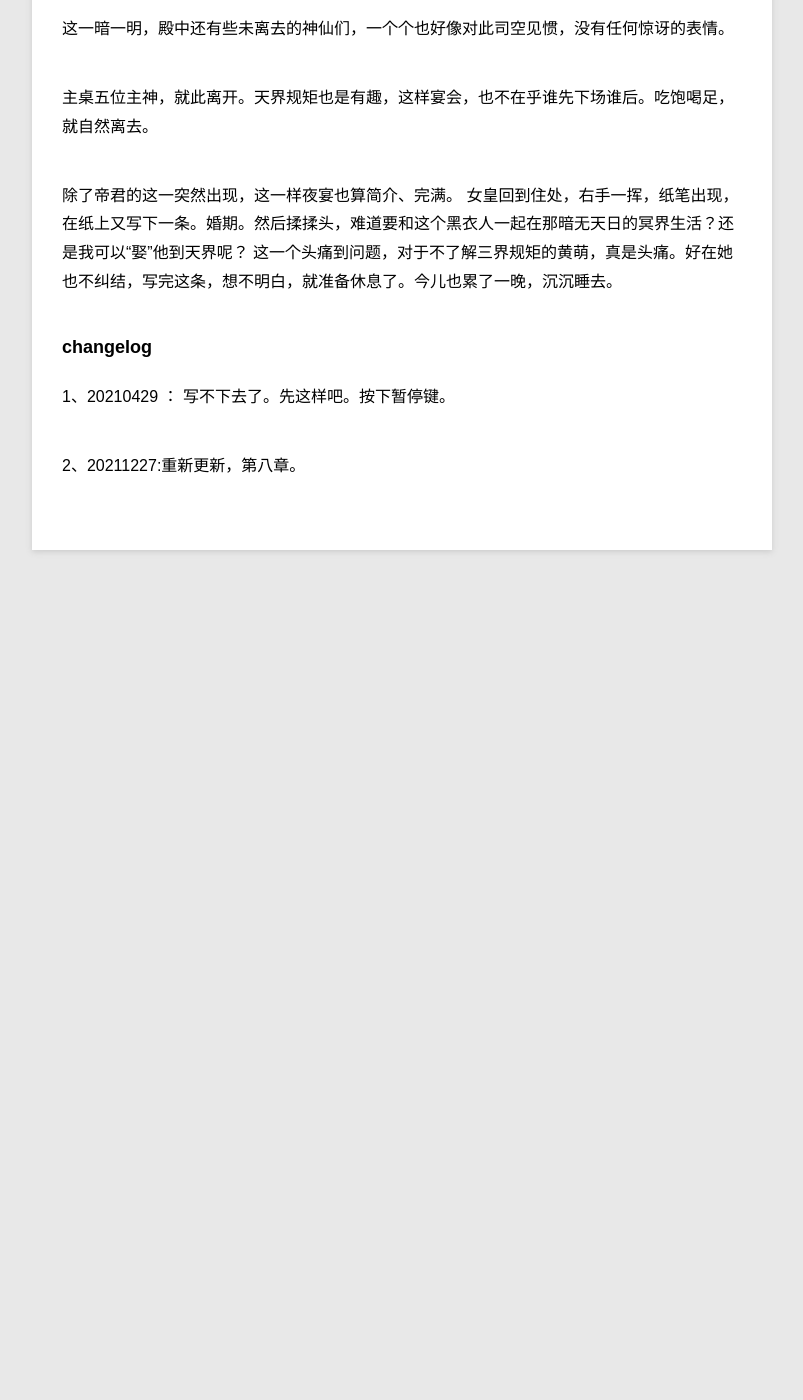
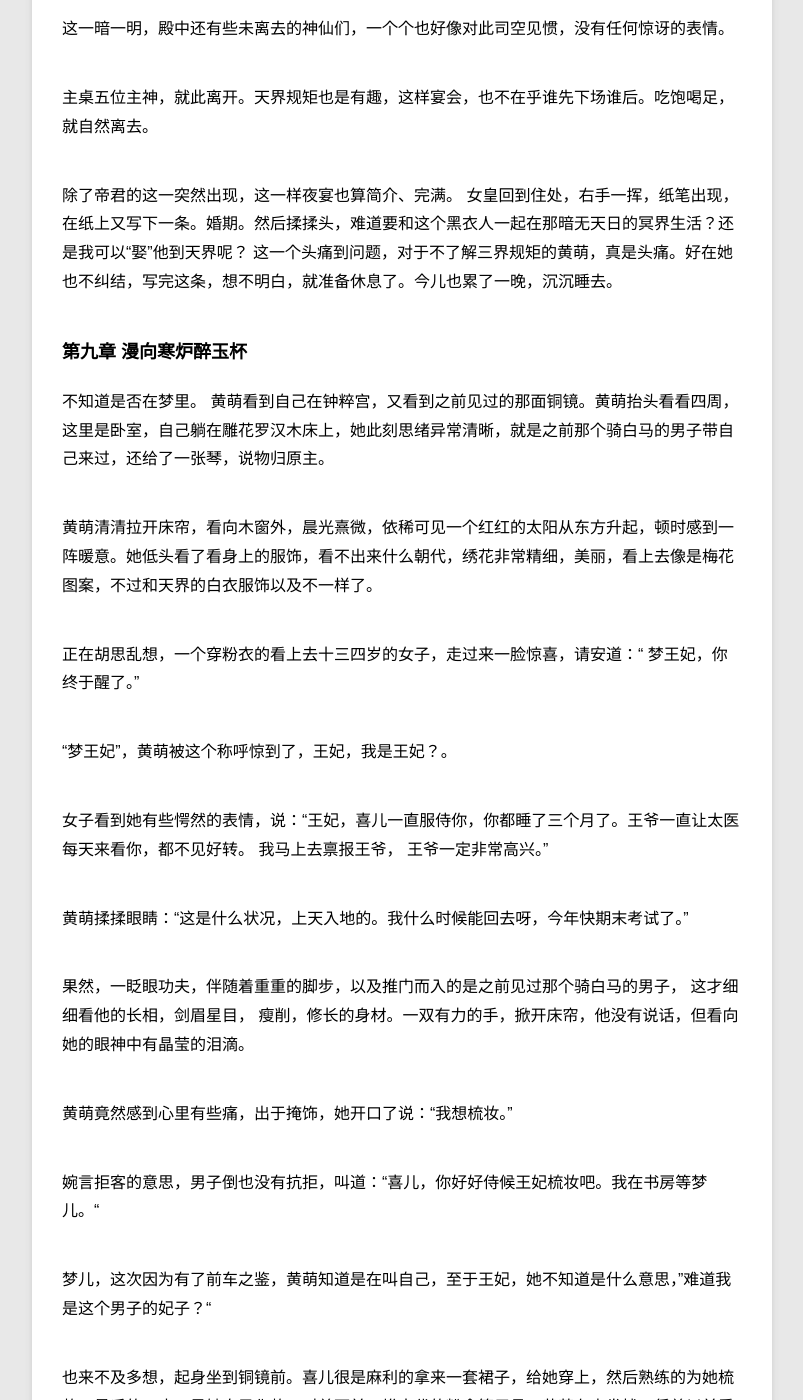
Before and after one commit to violettianjie/violettianjie.github.io, a Jekyll site: the page built from _posts/blog/2020-12-26-xiyu.md, in a window 1280 px wide and 1400 px high, scrolled down 14848 px. Shown: the whole window, without its empty margins (78-881 px from the left). Built offline with Jekyll 4.4.1, drawn with Linux system fonts in a browser that asks for light colours; before the commit the page ends 15478 px from its top, so only the background shows below that; some of the changed text lies outside the part shown.

Commit message:
Update 2020-12-26-xiyu.md

```diff
--- a/_posts/blog/2020-12-26-xiyu.md
+++ b/_posts/blog/2020-12-26-xiyu.md
@@ -332,6 +332,43 @@ category: blog
 
 除了帝君的这一突然出现，这一样夜宴也算简介、完满。 女皇回到住处，右手一挥，纸笔出现，在纸上又写下一条。婚期。然后揉揉头，难道要和这个黑衣人一起在那暗无天日的冥界生活？还是我可以“娶”他到天界呢？ 这一个头痛到问题，对于不了解三界规矩的黄萌，真是头痛。好在她也不纠结，写完这条，想不明白，就准备休息了。今儿也累了一晚，沉沉睡去。
 
+### 第九章 漫向寒炉醉玉杯
+
+不知道是否在梦里。
+黄萌看到自己在钟粹宫，又看到之前见过的那面铜镜。黄萌抬头看看四周， 这里是卧室，自己躺在雕花罗汉木床上，她此刻思绪异常清晰，就是之前那个骑白马的男子带自己来过，还给了一张琴，说物归原主。
+
+黄萌清清拉开床帘，看向木窗外，晨光熹微，依稀可见一个红红的太阳从东方升起，顿时感到一阵暖意。她低头看了看身上的服饰，看不出来什么朝代，绣花非常精细，美丽，看上去像是梅花图案，不过和天界的白衣服饰以及不一样了。
+
+正在胡思乱想，一个穿粉衣的看上去十三四岁的女子，走过来一脸惊喜，请安道：“ 梦王妃，你终于醒了。”
+
+“梦王妃”，黄萌被这个称呼惊到了，王妃，我是王妃？。
+
+女子看到她有些愕然的表情，说：“王妃，喜儿一直服侍你，你都睡了三个月了。王爷一直让太医每天来看你，都不见好转。 我马上去禀报王爷， 王爷一定非常高兴。”
+
+黄萌揉揉眼睛：“这是什么状况，上天入地的。我什么时候能回去呀，今年快期末考试了。”
+
+果然，一眨眼功夫，伴随着重重的脚步，以及推门而入的是之前见过那个骑白马的男子， 这才细细看他的长相，剑眉星目， 瘦削，修长的身材。一双有力的手，掀开床帘，他没有说话，但看向她的眼神中有晶莹的泪滴。
+
+黄萌竟然感到心里有些痛，出于掩饰，她开口了说：“我想梳妆。”
+
+婉言拒客的意思，男子倒也没有抗拒，叫道：“喜儿，你好好侍候王妃梳妆吧。我在书房等梦儿。“
+
+梦儿，这次因为有了前车之鉴，黄萌知道是在叫自己，至于王妃，她不知道是什么意思，”难道我是这个男子的妃子？“
+
+也来不及多想，起身坐到铜镜前。喜儿很是麻利的拿来一套裙子，给她穿上，然后熟练的为她梳妆。最后的工序，是她自己化妆，对着面前一堆古代的粉盒等用具，黄萌有点发怵，凭着以前看古装剧里的印象，给自己画了个淡妆。
+
+喜儿没看出来她的生疏，只道：王妃是因为大病初愈所以不大熟练，反而觉得她淡淡地妆容，比以前更美。
+
+黄萌打扮好，来到书房，见那檀木桌子，那熟悉的琴，还有旁边坐着的有点让自己心痛的男子，她没有说话，主要是不知道说啥好， 也不想透露自己的情况。
+
+这个男子，梦朝的四王爷，当朝天子最痛爱的孩子，此刻正像孩子一样看着黄萌，用低沉的嗓音开口道：“梦儿，你终于好了，你原谅我了嘛？”
+
+黄萌不知道和这个男人有什么过往，也不敢轻易回答：是或不是。 只是低头，敛眉，看着脚下那双绣花鞋，鞋上也有一枝梅花，和衣服上的梅花很相似。 看来这个时候的自己，是最爱梅花了。
+
+四王爷，看黄萌没有说话，也不再追问，叫喜儿倒了一壶热茶来，分成两杯，给她递上一杯，说：“这是你最爱的龙井，我把南边进贡的明前茶，放冰窖，给你留着。想着你如果醒来还可以喝到。没想到你一昏沉就是三个月。”
+
+黄萌接过白瓷杯，一看里面一旗一枪，甚是好看，低头抿了一口，虽然香气淡了，但滋味还是浓郁的豆花香。心头突然升起一阵暖意。看着房间里炉火，之前的心痛感淡了很多。
+
 
 
 ### changelog
@@ -339,3 +376,5 @@ category: blog
 1、20210429 ： 写不下去了。先这样吧。按下暂停键。
 
 2、20211227:重新更新，第八章。
+
+3、20211228:更新第九章。
```
